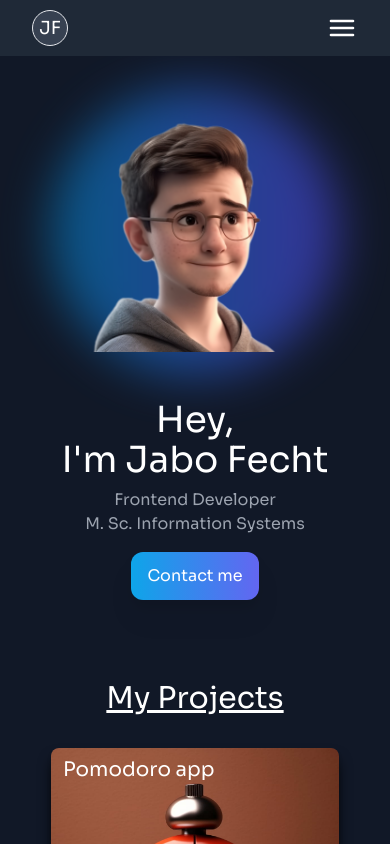
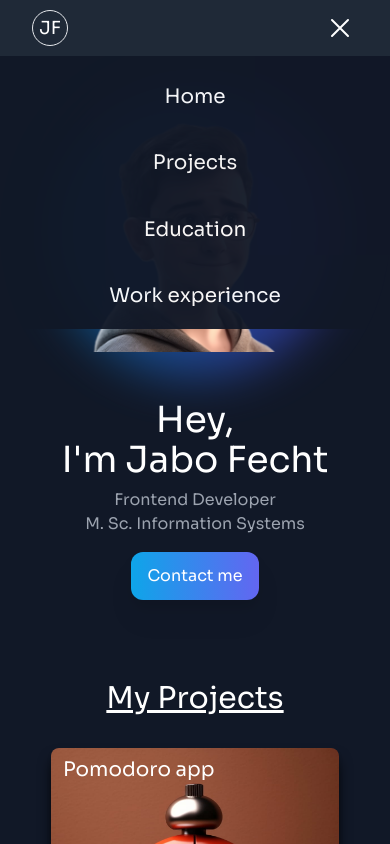
Before and after one commit to JobaF/portfolio-homepage, a Next.js app: page / in a window 390 px wide. Both pictures are taken after a click on the icon 342 px from the left and 28 px from the top of the page. Shown: the top 844 px of the page. Built offline with nearby package versions, Linux system fonts and the light colour scheme.

Commit message:
Add menu items and being able to scroll to sections

```diff
--- a/pages/_app.tsx
+++ b/pages/_app.tsx
@@ -7,6 +7,7 @@ export default function App({ Component, pageProps }: AppProps) {
 		<>
 			<Head>
 				<title>Jabo Fecht</title>
+
 				<link
 					href="https://fonts.googleapis.com/css2?family=Sora&display=swap"
 					rel="stylesheet"
--- a/pages/components/icons/BurgerIcon.tsx
+++ b/pages/components/icons/BurgerIcon.tsx
@@ -1,18 +1,38 @@
 "use client"
 import { FC } from "react"
 
-interface BurgerIconProps {}
+interface BurgerIconProps {
+	onClickFunction: () => void
+	isMenuOpen: boolean
+}
 
-const BurgerIcon: FC<BurgerIconProps> = ({}) => {
+const BurgerIcon: FC<BurgerIconProps> = ({ onClickFunction, isMenuOpen }) => {
 	return (
+		<div className="" onClick={onClickFunction}>
+			{isMenuOpen ? (
+				<svg
+					xmlns="http://www.w3.org/2000/svg"
+					fill="none"
+					viewBox="0 0 24 24"
+					strokeWidth={1.5}
+					stroke="currentColor"
+					className="h-9 w-9 cursor-pointer rounded-md p-0.5 ease-in-out hover:bg-gray-700 sm:hidden"
+				>
+					<path
+						strokeLinecap="round"
+						strokeLinejoin="round"
+						d="M6 18L18 6M6 6l12 12"
+					/>
+				</svg>
+			) : (
 				<svg
 					id="hamburger-button"
 					xmlns="http://www.w3.org/2000/svg"
 					fill="none"
 					viewBox="0 0 24 24"
-			strokeWidth={2}
+					strokeWidth={1.5}
 					stroke="white"
-			className="h-8 w-8 cursor-pointer sm:hidden"
+					className="p-0.50 h-9 w-9 cursor-pointer rounded-md ease-in-out hover:bg-gray-700 sm:hidden"
 				>
 					<path
 						strokeLinecap="round"
@@ -20,6 +40,8 @@ const BurgerIcon: FC<BurgerIconProps> = ({}) => {
 						d="M3.75 6.75h16.5M3.75 12h16.5m-16.5 5.25h16.5"
 					/>
 				</svg>
+			)}
+		</div>
 	)
 }
 
--- a/pages/index.tsx
+++ b/pages/index.tsx
@@ -5,6 +5,7 @@ import ArrowTopRightIcon from "./components/icons/ArrowTopRightIcon"
 import BurgerIcon from "./components/icons/BurgerIcon"
 import GithubIcon from "./components/icons/GithubIcon"
 import Credits from "./components/Credits"
+import { useRef, useState } from "react"
 
 type Project = {
 	name: string
@@ -94,18 +95,59 @@ export default function Home() {
 		},
 	]
 
+	const [isMenuOpen, setIsMenuOpen] = useState<boolean>(false)
+	const workExperienceRef = useRef<null | HTMLElement>(null)
+	const projectRef = useRef<null | HTMLElement>(null)
+	const educationRef = useRef<null | HTMLElement>(null)
+	const homeRef = useRef<null | HTMLElement>(null)
+	const menuPoints = [
+		{ text: "Home", ref: homeRef },
+		{ text: "Projects", ref: projectRef },
+		{ text: "Education", ref: educationRef },
+		{ text: "Work experience", ref: workExperienceRef },
+	]
+
 	return (
 		<div className="flex flex-col bg-gray-900 font-crimson text-white">
-			<nav className="z-10 flex h-14 items-center justify-between bg-gray-800 px-8">
-				<p className="flex h-9 w-9 cursor-pointer items-center justify-center rounded-full border bg-gray-700 p-1 text-lg ">
+			<nav className="z-30 flex h-14 items-center justify-between bg-gray-800 px-8">
+				<p className="flex h-9 w-9 cursor-pointer items-center justify-center rounded-full border p-1 text-lg hover:bg-gray-700">
 					JF
 				</p>
-				<BurgerIcon />
+				<BurgerIcon
+					onClickFunction={() => setIsMenuOpen((prev) => !prev)}
+					isMenuOpen={isMenuOpen}
+				/>
 			</nav>
-			<section>
+			{isMenuOpen && (
+				<>
+					<div className="absolute top-12 z-20 flex h-1/3 w-full flex-col items-center justify-around bg-gray-900 pt-4 opacity-95">
+						{menuPoints.map((menuPoint) => (
+							<div
+								onClick={() => {
+									setIsMenuOpen(false)
+									if (menuPoint.ref && menuPoint.ref.current) {
+										setTimeout(
+											() =>
+												menuPoint.ref.current!.scrollIntoView({
+													behavior: "smooth",
+												}),
+											200
+										)
+									}
+								}}
+								className="w-full cursor-pointer text-center text-xl"
+							>
+								{menuPoint.text}
+							</div>
+						))}
+					</div>
+				</>
+			)}
+			<>
+				<section id="home" ref={homeRef}>
 					<div className="mt-14 flex flex-col items-center justify-center">
-					<div className="absolute z-0 aspect-square h-72 rounded-full bg-gradient-to-r from-sky-600 to-indigo-600 opacity-60 blur-xl"></div>
-					<div className="relative z-10 aspect-square h-60">
+						<div className="absolute aspect-square h-72 rounded-full bg-gradient-to-r from-sky-600 to-indigo-600 opacity-60 blur-xl"></div>
+						<div className="relative aspect-square h-60">
 							<Image
 								src={"/portraitlogo.png"}
 								alt="Avatar"
@@ -132,7 +174,10 @@ export default function Home() {
 					</div>
 				</section>
 
-			<section className="mb-12 mt-20 flex flex-col items-center">
+				<section
+					className="mb-12 mt-20 flex flex-col items-center"
+					ref={projectRef}
+				>
 					<div className="text-3xl underline">My Projects</div>
 					{projects.map((project, i) => (
 						<div
@@ -149,7 +194,10 @@ export default function Home() {
 						</div>
 					))}
 				</section>
-			<section className="mb-10 mt-10 flex flex-col items-center">
+				<section
+					className="mb-10 mt-10 flex flex-col items-center"
+					ref={educationRef}
+				>
 					<div className="mb-4 text-center text-3xl underline">Education</div>
 					{education.map((item, i) => (
 						<div
@@ -167,7 +215,10 @@ export default function Home() {
 						</div>
 					))}
 				</section>
-			<section className="mb-10 mt-10 flex flex-col items-center">
+				<section
+					className="mb-10 mt-10 flex flex-col items-center"
+					ref={workExperienceRef}
+				>
 					<div className="mb-4 text-center text-3xl underline">
 						Work Experience
 					</div>
@@ -188,6 +239,7 @@ export default function Home() {
 					))}
 				</section>
 				<Credits />
+			</>
 		</div>
 	)
 }
```
Lines whose indentation alone changed are shown as unchanged.
